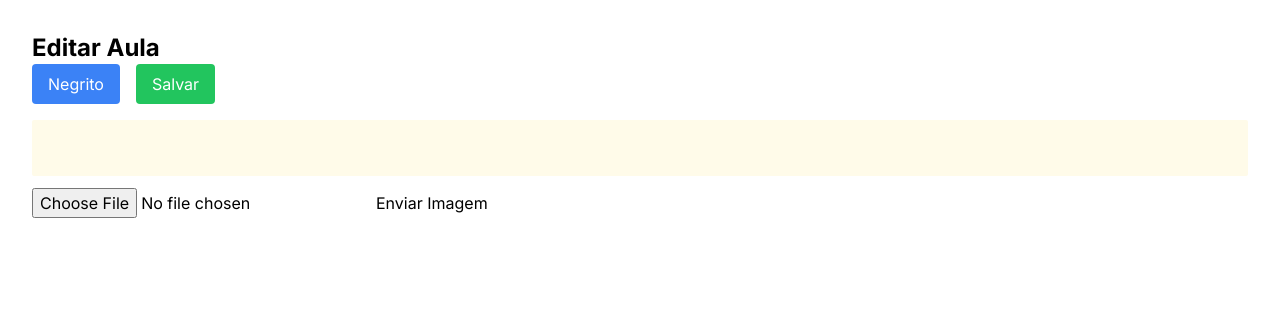
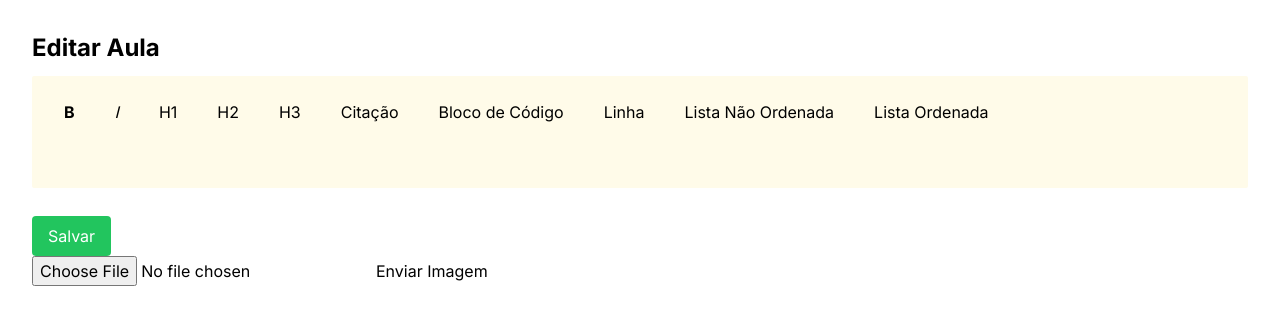
Before and after one commit to jaopaulomilitao/learn-threejs, a Next.js app: page /edit in a window 1280 px wide. Shown: the top 324 px of the page. Built offline with nearby package versions, Linux system fonts and the light colour scheme; no server answers; the database is empty.

Commit message:
:sparkles: feat: added main tiptap extensions

```diff
--- a/src/app/edit/page.tsx
+++ b/src/app/edit/page.tsx
@@ -7,37 +7,23 @@ import useLesson from '@/features/lessons/hooks/useLesson';
 const EditPage = () => {
     const lessonId = "lesson1"; // Substitua pelo ID da lição conforme necessário
     const { content, save, loading } = useLesson(lessonId);
-    const [editorContent, setEditorContent] = useState<string | null>(null); // Inicialize como null
+    const [editorContent, setEditorContent] = useState<string | null>(null);
 
     // Atualiza o conteúdo do editor ao carregar a lição
     useEffect(() => {
         setEditorContent(content);
     }, [content]);
 
-    const handleImageUpload = (url: string) => {
-        console.log('Imagem enviada:', url);
-        // Aqui você pode inserir o link da imagem no conteúdo do editor
-    };
-
-    const handleBoldText = () => {
-        // Adiciona a lógica para deixar o texto em negrito
-        if (editorContent) {
-            const selectedText = window.getSelection()?.toString();
-            if (selectedText) {
-                const newContent = editorContent.replace(
-                    selectedText,
-                    `<strong>${selectedText}</strong>`
-                );
-                setEditorContent(newContent);
-            }
-        }
-    };
-
     const handleSave = async () => {
         if (editorContent) {
             await save(editorContent);
             alert('Lição salva com sucesso!');
         }
+    };
+
+    const handleImageUpload = (url: string) => {
+        console.log('Imagem enviada:', url);
+        // Aqui você pode inserir o link da imagem no conteúdo do editor
     };
 
     if (loading) {
@@ -47,21 +33,13 @@ const EditPage = () => {
     return (
         <div className="container mx-auto p-8">
             <h1 className="text-2xl font-bold">Editar Aula</h1>
-            <div className="flex space-x-4 mb-4">
-                <button
-                    className="px-4 py-2 bg-blue-500 text-white rounded"
-                    onClick={handleBoldText}
-                >
-                    Negrito
-                </button>
-                <button
-                    className="px-4 py-2 bg-green-500 text-white rounded"
-                    onClick={handleSave}
-                >
-                    Salvar
-                </button>
-            </div>
             <Editor lessonId={lessonId} content={editorContent} onChange={setEditorContent} />
+            <button
+                className="px-4 py-2 bg-green-500 text-white rounded mt-4"
+                onClick={handleSave}
+            >
+                Salvar
+            </button>
             <ImageUploader onUpload={handleImageUpload} />
         </div>
     );
--- a/src/app/globals.css
+++ b/src/app/globals.css
@@ -6,8 +6,22 @@ body {
   font-family: 'Inter', sans-serif;
 }
 
-
 p:empty {
   display: block;
   height: 1em;
 }
+
+h1 {
+  @apply text-3xl;
+  /* ou um tamanho de fonte que preferir */
+}
+
+h2 {
+  @apply text-2xl;
+  /* ou um tamanho de fonte que preferir */
+}
+
+h3 {
+  @apply text-xl;
+  /* ou um tamanho de fonte que preferir */
+}
--- a/src/components/editor/Editor.tsx
+++ b/src/components/editor/Editor.tsx
@@ -2,33 +2,164 @@
 import { useEffect } from 'react';
 import { useEditor, EditorContent } from '@tiptap/react';
 import StarterKit from '@tiptap/starter-kit';
+import BulletList from '@tiptap/extension-bullet-list';
+import OrderedList from '@tiptap/extension-ordered-list';
+import ListItem from '@tiptap/extension-list-item';
+import Heading from '@tiptap/extension-heading';
+import Blockquote from '@tiptap/extension-blockquote';
+import CodeBlockLowlight from '@tiptap/extension-code-block-lowlight';
+import HorizontalRule from '@tiptap/extension-horizontal-rule';
+import Document from '@tiptap/extension-document';
+import Paragraph from '@tiptap/extension-paragraph';
+import Text from '@tiptap/extension-text';
 import { Dispatch, SetStateAction } from 'react';
+
+import css from 'highlight.js/lib/languages/css';
+import js from 'highlight.js/lib/languages/javascript';
+import ts from 'highlight.js/lib/languages/typescript';
+import html from 'highlight.js/lib/languages/xml';
+import { all, createLowlight } from 'lowlight';
+
+const lowlight = createLowlight(all);
+lowlight.register('html', html);
+lowlight.register('css', css);
+lowlight.register('js', js);
+lowlight.register('ts', ts);
 
 interface EditorProps {
     lessonId: string;
-    content: string | null; // Adicione esta propriedade
-    onChange: Dispatch<SetStateAction<string | null>>; // Prop para lidar com alterações
+    content: string | null;
+    onChange: Dispatch<SetStateAction<string | null>>;
 }
 
 const Editor: React.FC<EditorProps> = ({ lessonId, content, onChange }) => {
-    console.log(lessonId)
     const editor = useEditor({
-        extensions: [StarterKit],
-        content: content || '', // O conteúdo inicial
+        extensions: [
+            StarterKit,
+            ListItem,
+            BulletList.configure({
+                HTMLAttributes: {
+                    class: 'list-disc ml-4',
+                },
+            }),
+            OrderedList.configure({
+                HTMLAttributes: {
+                    class: 'list-decimal ml-4',
+                },
+            }),
+            Heading.configure({
+                levels: [1, 2, 3],
+                HTMLAttributes: {
+                    class: 'font-bold mb-2', // Ajustes de estilo
+                },
+            }),
+            Blockquote.configure({
+                HTMLAttributes: {
+                    class: 'border-l-4 border-gray-400 pl-4 italic text-gray-600',
+                },
+            }),
+            CodeBlockLowlight.configure({
+                lowlight,
+                HTMLAttributes: {
+                    class: 'bg-gray-100 p-4 rounded-md overflow-auto',
+                },
+            }),
+            HorizontalRule,
+            Document,
+            Paragraph,
+            Text,
+        ],
+        content: content || '',
         onUpdate: ({ editor }) => {
             const updatedContent = editor.getHTML();
-            onChange(updatedContent); // Atualiza o conteúdo no estado pai
+            onChange(updatedContent);
         },
     });
 
     useEffect(() => {
         if (editor && content) {
-            editor.commands.setContent(content, false, { preserveWhitespace: "full" }); // Atualiza o conteúdo do editor quando a prop content muda
+            editor.commands.setContent(content, false, { preserveWhitespace: "full" });
         }
     }, [editor, content]);
 
+    if (!editor) {
+        return null;
+    }
+
     return (
         <div className='bg-main-white p-4 rounded-sm my-3'>
+            <div className="flex space-x-2 mb-4">
+                <button
+                    className={`px-4 py-2 rounded ${editor.isActive('bold') ? 'bg-gray-200' : ''}`}
+                    onClick={() => editor.chain().focus().toggleBold().run()}
+                >
+                    <b>B</b>
+                </button>
+
+                <button
+                    className={`px-4 py-2 rounded ${editor.isActive('italic') ? 'bg-gray-200' : ''}`}
+                    onClick={() => editor.chain().focus().toggleItalic().run()}
+                >
+                    <i>I</i>
+                </button>
+
+                <button
+                    className={`px-4 py-2 rounded ${editor.isActive('heading', { level: 1 }) ? 'bg-gray-200' : ''}`}
+                    onClick={() => editor.chain().focus().toggleHeading({ level: 1 }).run()}
+                >
+                    H1
+                </button>
+
+                <button
+                    className={`px-4 py-2 rounded ${editor.isActive('heading', { level: 2 }) ? 'bg-gray-200' : ''}`}
+                    onClick={() => editor.chain().focus().toggleHeading({ level: 2 }).run()}
+                >
+                    H2
+                </button>
+
+                <button
+                    className={`px-4 py-2 rounded ${editor.isActive('heading', { level: 3 }) ? 'bg-gray-200' : ''}`}
+                    onClick={() => editor.chain().focus().toggleHeading({ level: 3 }).run()}
+                >
+                    H3
+                </button>
+
+                <button
+                    className={`px-4 py-2 rounded ${editor.isActive('blockquote') ? 'bg-gray-200' : ''}`}
+                    onClick={() => editor.chain().focus().toggleBlockquote().run()}
+                >
+                    Citação
+                </button>
+
+                <button
+                    className={`px-4 py-2 rounded ${editor.isActive('codeBlock') ? 'bg-gray-200' : ''}`}
+                    onClick={() => editor.chain().focus().toggleCodeBlock().run()}
+                >
+                    Bloco de Código
+                </button>
+
+                <button
+                    className="px-4 py-2 rounded"
+                    onClick={() => editor.chain().focus().setHorizontalRule().run()}
+                >
+                    Linha
+                </button>
+
+                <button
+                    className={`px-4 py-2 rounded ${editor.isActive('bulletList') ? 'bg-gray-200' : ''}`}
+                    onClick={() => editor.chain().focus().toggleBulletList().run()}
+                >
+                    Lista Não Ordenada
+                </button>
+
+                <button
+                    className={`px-4 py-2 rounded ${editor.isActive('orderedList') ? 'bg-gray-200' : ''}`}
+                    onClick={() => editor.chain().focus().toggleOrderedList().run()}
+                >
+                    Lista Ordenada
+                </button>
+            </div>
+
             <EditorContent editor={editor} />
         </div>
     );
```
Also changed, not shown: package.json (+9 -0 lines), 1 other file (tests, documents, lock files or other folders).
